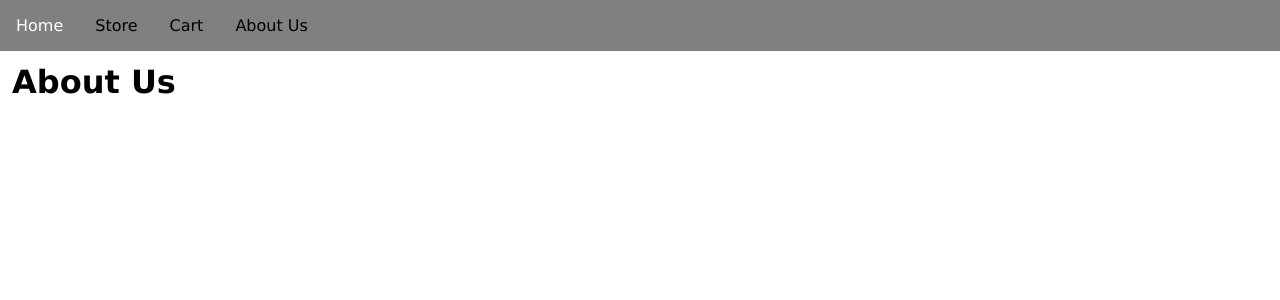
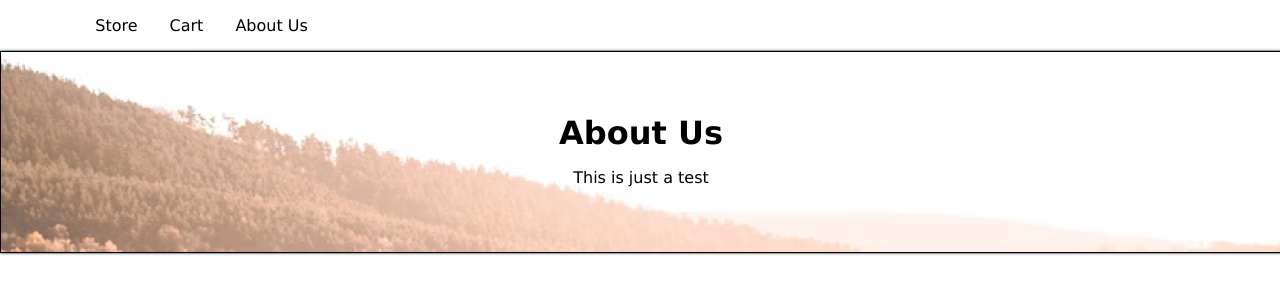
Before and after one commit to aclar119/Online-Store, a PHP site: page /AboutUs.html in a window 1280 px wide. Shown: the top 300 px of the page. Run offline with PHP 8.4, Linux system fonts and the light colour scheme.

Commit message:
Testing is done

```diff
--- a/AboutUs/AboutUs.css
+++ b/AboutUs/AboutUs.css
@@ -16,7 +16,7 @@
 ul {
     margin: 0;
     padding: 0;
-    background-color: gray;
+    background-color: white;
     list-style-type: none;
     overflow: hidden;
   }
@@ -42,7 +42,27 @@
 
 
 
-        /* Page body styling */
+  /* Page body styling */
+  .container {
+    width: 100%;
+    height: 25vh;
+    border: 1px solid black;
+    box-shadow: 0px 0px 2.5px 0px black;
+    display: flex;
+    align-items: center;
+    background-image: url(image\ 16.png);
+    background-repeat: no-repeat;
+    background-position: center;
+    background-size: cover;
+  }
+
+  .about-us {
+    width: auto;
+    height: auto;
+    text-align: center;
+    margin: auto;
+    color: black;
+  }
 
 h1 {
     margin: 12px;
--- a/AboutUs/AboutUs.html
+++ b/AboutUs/AboutUs.html
@@ -3,6 +3,7 @@
     <head>
         <title>Online Store</title>
         <link rel="stylesheet" href="AboutUs.css">
+
     </head>
     <body>
 
@@ -13,7 +14,13 @@
             <li><a href="../AboutUs/AboutUs.html">About Us</a></li>
         </ul>
 
+        <div class="container">
+            <div class="about-us">
         <h1>About Us</h1>
+        <p> This is just a test</p>
+
+        </div>
+            </div>
 
     </body>
 </html>
```
Also changed, not shown: AboutUs/image 16.png (added), 1 other file.
